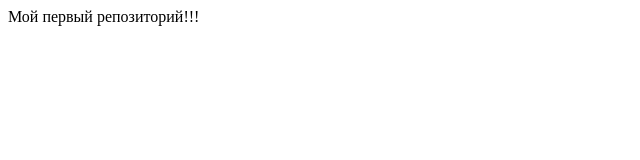
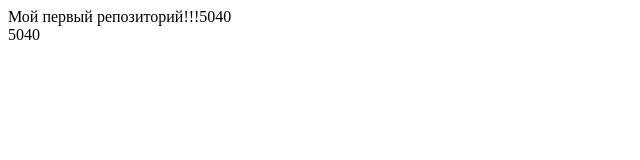
Before and after one commit to lexxser/portfolio, a plain HTML site: page 1.html in a window 1280 px wide. Shown: the full height of the page, 0-640 px from the left. Drawn offline with Linux system fonts and the light colour scheme.

Commit message:
Добавил теги <meta> и <script> "Мой первый репозиторий"

```diff
--- a/1.html
+++ b/1.html
@@ -3,4 +3,31 @@
 
   document.write('Мой первый репозиторий!!!');
 
+  // метод рекурсии //
+
+	//факториал числа (рекурсия)
+
+	document.write(fact(7) + '<br />');
+
+	function fact(x){
+		if(x != 1){
+			return fact(x - 1) * x;
+			}
+		else{
+			return x;
+			}
+		}
+
+	// факториал числа (без рекурсии)
+
+	document.write(factorial(7) + '<br />');
+
+	function factorial(x){
+		var facX = 1;
+		for(x; x != 1; x--){
+			facX *= x;
+			}
+			return facX;
+		}
+
 </script>
```
